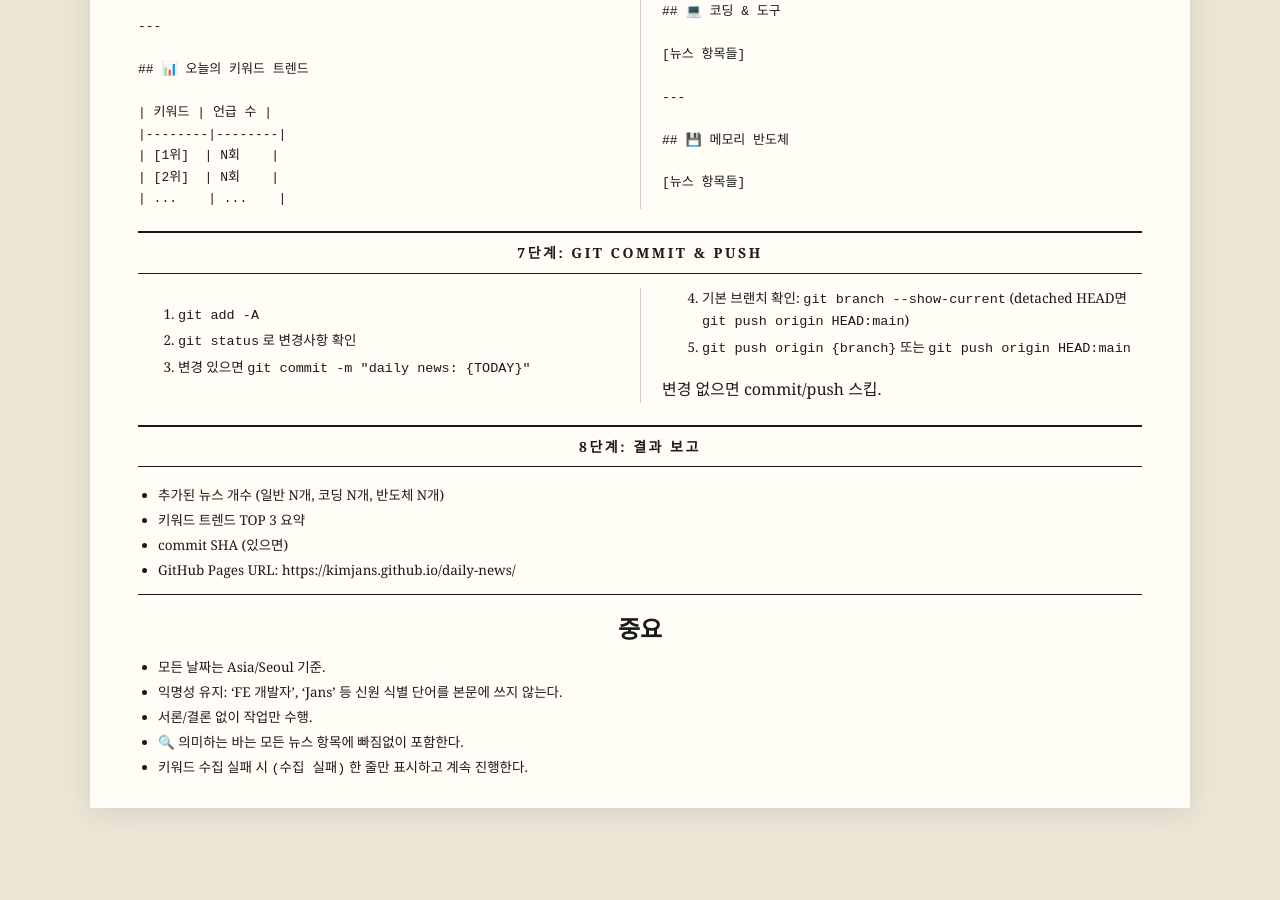
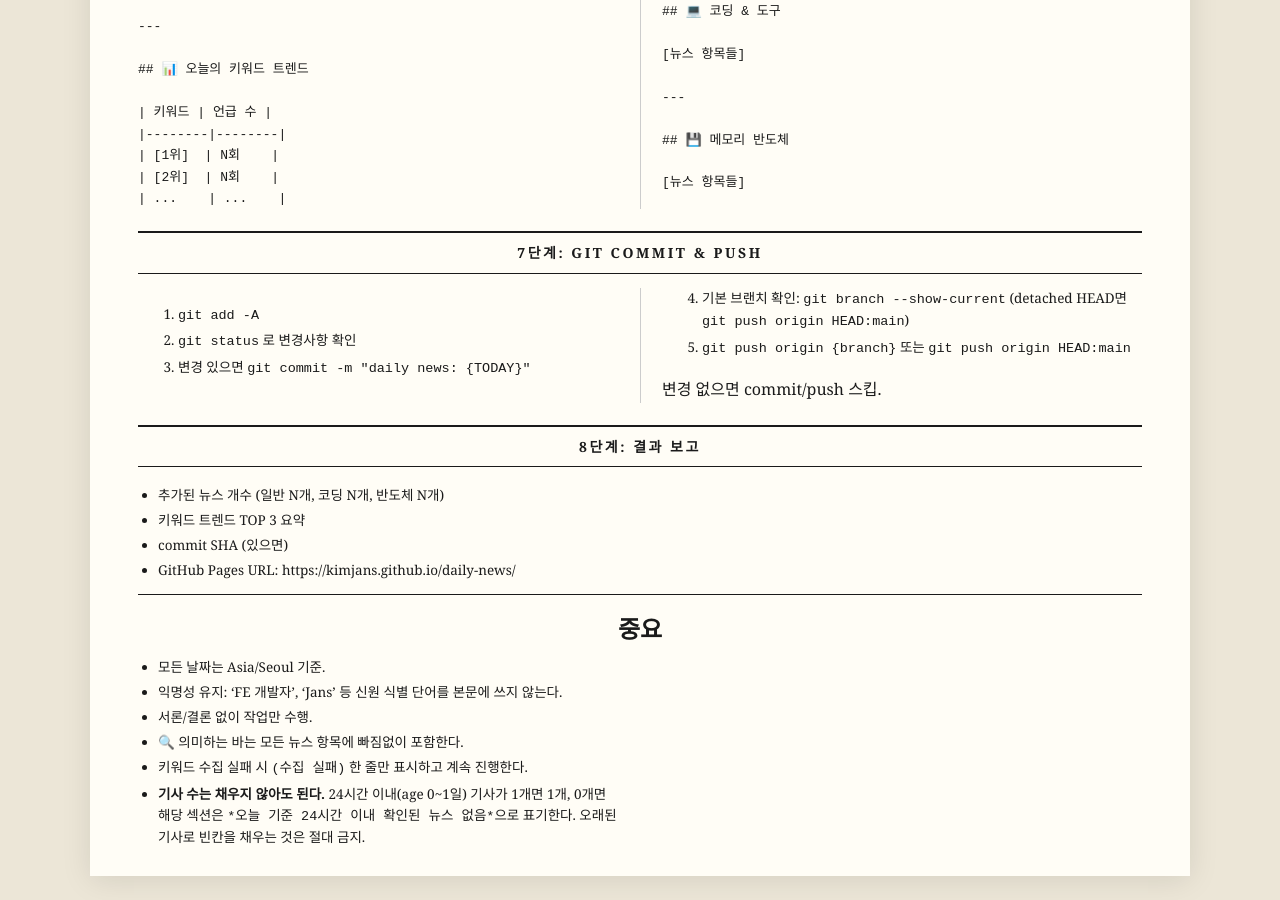
Before and after one commit to kimjans/daily-news, a Jekyll site: the page built from CLAUDE.md, in a window 1280 px wide and 900 px high, scrolled down 3440 px. Built offline with Jekyll 4.4.1, drawn with Linux system fonts in a browser that asks for light colours; our own code applies the rules of GitHub Pages for plain Markdown files; before the commit the page ends 4272 px from its top, so only the background shows below that.

Commit message:
docs: 기사 수 미충족 허용, 24h 이내 없으면 없음 표기

```diff
--- a/CLAUDE.md
+++ b/CLAUDE.md
@@ -238,3 +238,4 @@ title: 모닝 브리핑
 - 서론/결론 없이 작업만 수행.
 - 🔍 의미하는 바는 모든 뉴스 항목에 빠짐없이 포함한다.
 - 키워드 수집 실패 시 `(수집 실패)` 한 줄만 표시하고 계속 진행한다.
+- **기사 수는 채우지 않아도 된다.** 24시간 이내(age 0~1일) 기사가 1개면 1개, 0개면 해당 섹션은 `*오늘 기준 24시간 이내 확인된 뉴스 없음*`으로 표기한다. 오래된 기사로 빈칸을 채우는 것은 절대 금지.
```
